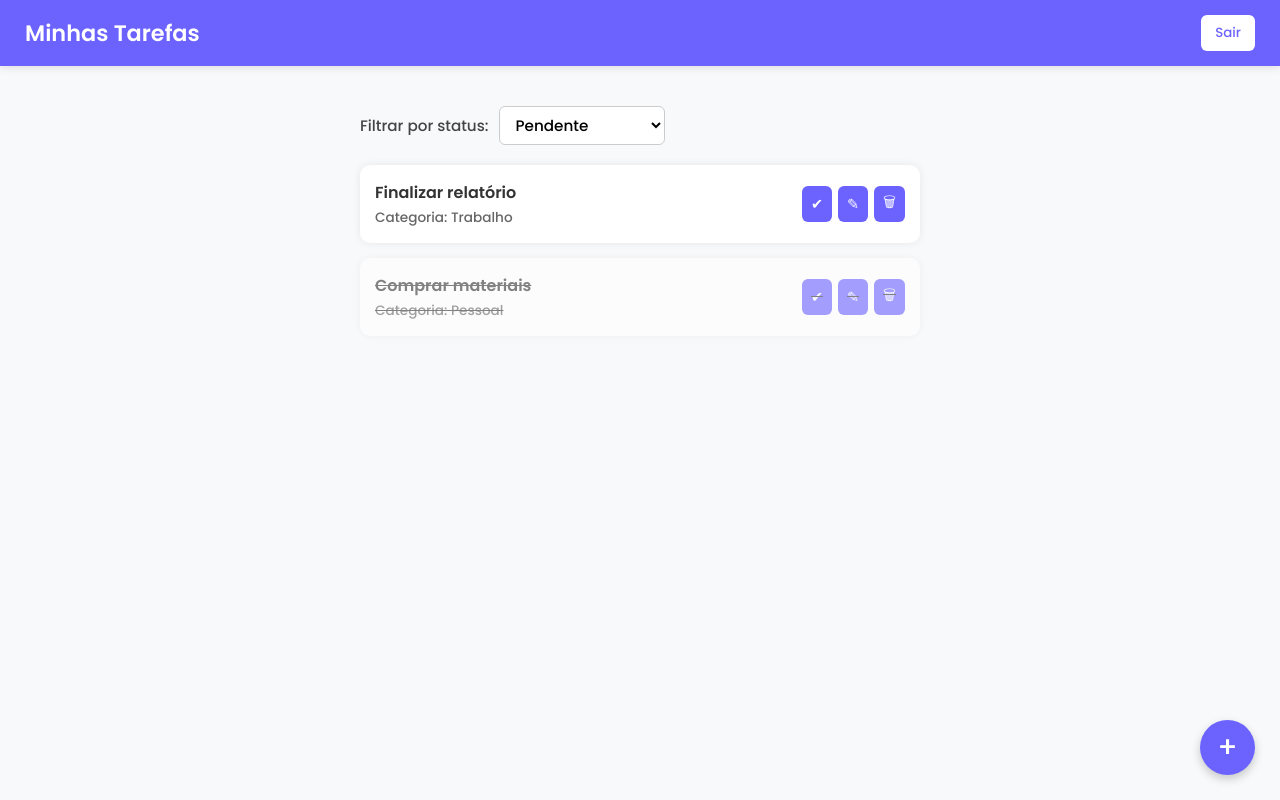
After one commit to GabrelMiranda/Projeto-Engenharia-Software, a PHP site: page /pages/tarefas.html in a window 1280 px wide. The commit adds this page. Run offline with PHP 8.4, Linux system fonts and the light colour scheme.

Commit message:
Adiciona a Page de Tarefas junto ao CSS

```diff
--- a/projeto-tarefas/Frontend/css/login.css
+++ b/projeto-tarefas/Frontend/css/login.css
@@ -8,7 +8,7 @@
 }
 
 body {
-    background-color: #f8f9fa;
+    background-color: #83909c;
     display: flex;
     align-items: center;
     justify-content: center;
--- /dev/null
+++ b/projeto-tarefas/Frontend/css/tarefas.css
@@ -0,0 +1,176 @@
+@import url('https://fonts.googleapis.com/css2?family=Poppins:wght@300;500;600&display=swap');
+
+* {
+    margin: 0;
+    padding: 0;
+    box-sizing: border-box;
+    font-family: 'Poppins', sans-serif;
+}
+
+body {
+    background-color: #f8f9fa;
+    color: #333;
+    min-height: 100vh;
+}
+
+/* ---------- CABEÇALHO ---------- */
+.header {
+    display: flex;
+    justify-content: space-between;
+    align-items: center;
+    padding: 15px 25px;
+    background-color: #6c63ff;
+    color: #fff;
+    box-shadow: 0 2px 8px rgba(0, 0, 0, 0.1);
+}
+
+.header h1 {
+    font-size: 1.4em;
+    font-weight: 600;
+}
+
+.logout-btn {
+    background-color: #fff;
+    color: #6c63ff;
+    border: none;
+    padding: 8px 14px;
+    border-radius: 6px;
+    font-weight: 500;
+    cursor: pointer;
+    transition: all 0.3s ease;
+}
+
+.logout-btn:hover {
+    background-color: #f3f3f3;
+}
+
+/* ---------- CONTEÚDO PRINCIPAL ---------- */
+.main-content {
+    max-width: 600px;
+    margin: 40px auto;
+    padding: 0 20px;
+}
+
+/* Filtro de categorias */
+.filter {
+    margin-bottom: 20px;
+    display: flex;
+    align-items: center;
+    gap: 10px;
+}
+
+.filter label {
+    font-size: 0.95em;
+    color: #444;
+}
+
+.filter select {
+    padding: 7px 12px;
+    border: 1px solid #ccc;
+    border-radius: 6px;
+    font-size: 0.95em;
+    background-color: #fff;
+    cursor: pointer;
+}
+
+/* ---------- LISTA DE TAREFAS ---------- */
+.task-list {
+    list-style: none;
+}
+
+.task-item {
+    display: flex;
+    justify-content: space-between;
+    align-items: center;
+    background-color: #fff;
+    border-radius: 10px;
+    box-shadow: 0 0 8px rgba(0, 0, 0, 0.08);
+    padding: 15px;
+    margin-bottom: 15px;
+    transition: background 0.3s;
+}
+
+.task-item:hover {
+    background-color: #f7f7ff;
+}
+
+.task-info h3 {
+    font-size: 1em;
+    margin-bottom: 3px;
+    color: #333;
+}
+
+.task-info p {
+    font-size: 0.85em;
+    color: #666;
+}
+
+.task-item.concluida {
+    opacity: 0.6;
+    text-decoration: line-through;
+}
+
+/* ---------- AÇÕES DE CADA TAREFA ---------- */
+.task-actions {
+    display: flex;
+    gap: 6px;
+}
+
+.btn-small {
+    background-color: #6c63ff;
+    color: white;
+    border: none;
+    border-radius: 6px;
+    padding: 6px 9px;
+    cursor: pointer;
+    font-size: 0.9em;
+    transition: background 0.2s;
+}
+
+.btn-small:hover {
+    background-color: #5b54d8;
+}
+
+/* ---------- BOTÃO DE ADICIONAR TAREFA ---------- */
+.add-btn {
+    position: fixed;
+    bottom: 25px;
+    right: 25px;
+    background-color: #6c63ff;
+    color: #fff;
+    border: none;
+    border-radius: 50%;
+    width: 55px;
+    height: 55px;
+    font-size: 1.8em;
+    cursor: pointer;
+    box-shadow: 0 4px 10px rgba(0, 0, 0, 0.2);
+    transition: background 0.3s;
+}
+
+.add-btn:hover {
+    background-color: #5b54d8;
+}
+
+/* ---------- RESPONSIVIDADE ---------- */
+@media (max-width: 500px) {
+    .header {
+        flex-direction: column;
+        gap: 10px;
+        text-align: center;
+    }
+
+    .main-content {
+        margin-top: 20px;
+        padding: 0 10px;
+    }
+
+    .task-item {
+        flex-direction: column;
+        align-items: flex-start;
+    }
+
+    .task-actions {
+        margin-top: 10px;
+    }
+}
--- a/projeto-tarefas/Frontend/pages/login.html
+++ b/projeto-tarefas/Frontend/pages/login.html
@@ -11,7 +11,7 @@
 <body>
     <div class="container">
         <div class="login-card">
-            <h1>Gerenciador de Tarefas</h1>
+            <h1>Gestão de Tarefas</h1>
             <p class="subtitle">Acesse sua conta</p>
 
             <form id="login-form">
--- /dev/null
+++ b/projeto-tarefas/Frontend/pages/tarefas.html
@@ -0,0 +1,57 @@
+<!DOCTYPE html>
+<html lang="pt-BR">
+
+<head>
+    <meta charset="UTF-8">
+    <meta name="viewport" content="width=device-width, initial-scale=1.0">
+    <title>Minhas Tarefas</title>
+    <link rel="stylesheet" href="/projeto-tarefas/Frontend/css/tarefas.css">
+</head>
+
+<body>
+    <header class="header">
+        <h1>Minhas Tarefas</h1>
+        <button class="logout-btn">Sair</button>
+    </header>
+
+    <main class="main-content">
+        <div class="filter">
+            <label for="categoria">Filtrar por status:</label>
+            <select id="categoria">
+                <option>Pendente</option>
+                <option>Em Andamento</option>
+                <option>Concluída</option>
+            </select>
+        </div>
+
+        <ul class="task-list">
+            <li class="task-item">
+                <div class="task-info">
+                    <h3>Finalizar relatório</h3>
+                    <p>Categoria: Trabalho</p>
+                </div>
+                <div class="task-actions">
+                    <button class="btn-small concluir">✔</button>
+                    <button class="btn-small editar">✎</button>
+                    <button class="btn-small excluir">🗑</button>
+                </div>
+            </li>
+
+            <li class="task-item concluida">
+                <div class="task-info">
+                    <h3>Comprar materiais</h3>
+                    <p>Categoria: Pessoal</p>
+                </div>
+                <div class="task-actions">
+                    <button class="btn-small concluir">✔</button>
+                    <button class="btn-small editar">✎</button>
+                    <button class="btn-small excluir">🗑</button>
+                </div>
+            </li>
+        </ul>
+    </main>
+
+    <button class="add-btn" onclick="window.location.href='editar.html'">+</button>
+</body>
+
+</html>
```
